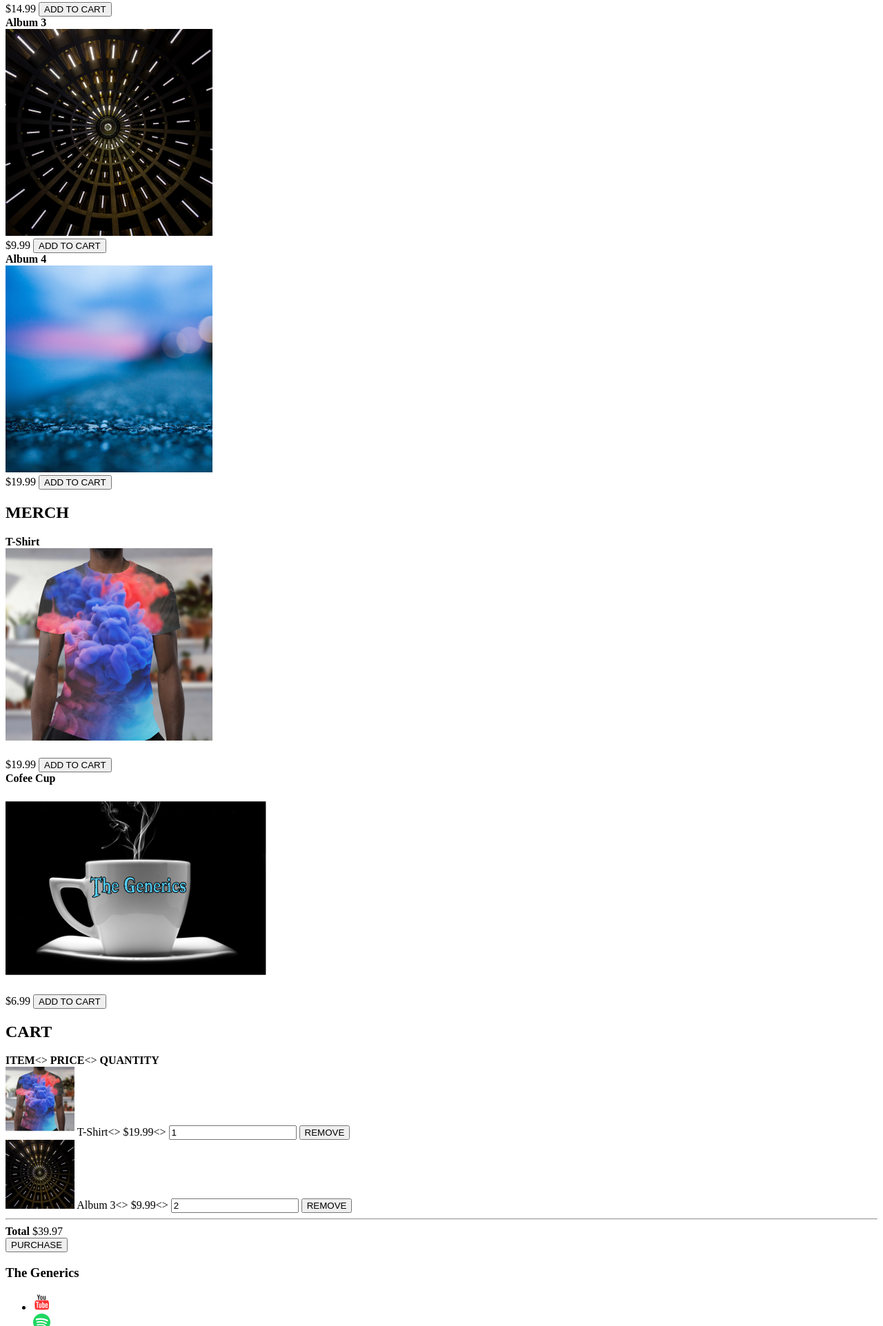
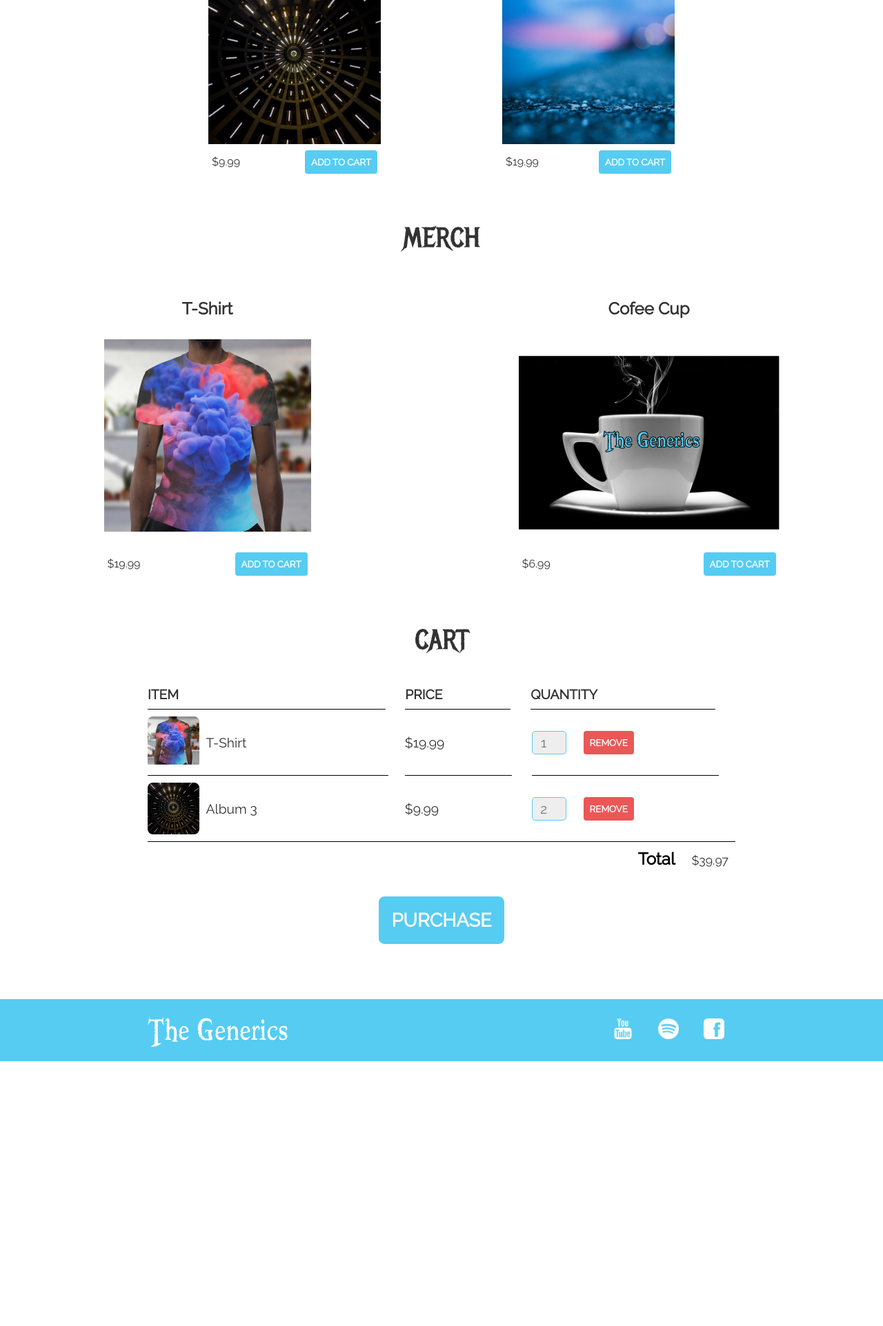
Before and after one commit to Tryt4n/strona-zespolu, a plain HTML site: page store.html in a window 1280 px wide. Shown: the part 877-2800 px from the top of the page at 69% size. After the commit the page ends 2416 px from the top, so only its background shows below. Drawn offline with Linux system fonts and the light colour scheme.

Commit message:
Ostateczna wersja

```diff
--- a/store.html
+++ b/store.html
@@ -6,12 +6,13 @@
     <meta name="viewport" content="width=device-width, initial-scale=1.0">
     <meta name="author" content="Tryt4n">
     <meta name="description" content="This is the description">
+    <link rel="stylesheet" href="style.css">
     <title>The Generics | STORE</title>
 </head>
 
 <body>
-    <header>
-        <nav>
+    <header class="main-header">
+        <nav class="nav main-nav">
 
             <ul>
                 <li><a href="index.html">HOME</a></li>
@@ -19,126 +20,135 @@
                 <li><a href="about.html">ABOUT</a></li>
             </ul>
         </nav>
-        <hr>
-        <h1>The Generics</h1>
+        <h1 class="band-name band-name-large">The Generics</h1>
     </header>
 
-    <section>
-        <h2>MUSIC</h2>
-        <div>
-            <div>
-                <strong>Album 1</strong>
-            </div>
-            <img src="zdjęcia/Album 1.png">
-            <div><span>$12.99</span>
-                <button type="button">ADD TO CART</button></div>
+    <section class="container content-section">
+        <h2 class="section-header">MUSIC</h2>
+        <div class="shop-items">
+            <div class="shop-item">
+                <span class="shop-item-title">Album 1</span>
+                <img class="shop-item-image" src="zdjęcia/Album 1.png">
+                <div class="shop-item-details">
+                <span class="shop-item-price">$12.99</span>
+                <button class="btn btn-primary" type="button">ADD TO CART</button></div>
             </div>
 
-        <div>
-            <div>
-                <strong>Album 2</strong>
-            </div>
-            <img src="zdjęcia/Album 2.png">
-            <div><span>$14.99</span>
-                <button type="button">ADD TO CART</button></div>
+            <div class="shop-item">
+                <span class="shop-item-title">Album 2</span>
+                <img class="shop-item-image" src="zdjęcia/Album 2.png">
+                <div class="shop-item-details">
+                <span class="shop-item-price">$14.99</span>
+                <button class="btn btn-primary" type="button">ADD TO CART</button></div>
             </div>
 
-        <div>
-            <div>
-                <strong>Album 3</strong>
-            </div>
-            <img src="zdjęcia/Album 3.png">
-            <div><span>$9.99</span>
-                <button type="button">ADD TO CART</button></div>
+            <div class="shop-item">
+                <span class="shop-item-title">Album 3</span>
+                <img class="shop-item-image" src="zdjęcia/Album 3.png">
+                <div class="shop-item-details">
+                <span class="shop-item-price">$9.99</span>
+                <button class="btn btn-primary" type="button">ADD TO CART</button></div>
             </div>
 
-        <div>
-            <div>
-                <strong>Album 4</strong>
+            <div class="shop-item">
+                <span class="shop-item-title">Album 4</span>
+                <img class="shop-item-image" src="zdjęcia/Album 4.png">
+                <div class="shop-item-details">
+                <span class="shop-item-price">$19.99</span>
+                <button class="btn btn-primary" type="button">ADD TO CART</button></div>
             </div>
-            <img src="zdjęcia/Album 4.png">
-            <div><span>$19.99</span>
-                <button type="button">ADD TO CART</button></div>
     </div>
     </section>
 
     <section>
-        <h2>MERCH</h2>
-        <div>
-            <div>
-                <strong>T-Shirt</strong>
-            </div>
+        <h2 class="section-header">MERCH</h2>
+        <div class="shop-items">
+                <div class="shop-item">
+                    <span class="shop-item-title">T-Shirt</span>
                     <img src="zdjęcia/Shirt.png">
-            <div><span>$19.99</span>
-                <button type="button">ADD TO CART</button></div>
+                    <div class="shop-item-details">
+                    <span class="shop-item-price">$19.99</span>
+                    <button class="btn btn-primary" type="button">ADD TO CART</button></div>
                 </div>
 
-        <div>
-            <div>
-                <strong>Cofee Cup</strong>
+                <div class="shop-item">
+                    <span class="shop-item-title">Cofee Cup</span>
+                    <img src="zdjęcia/Cofee.png">
+                    <div class="shop-item-details">
+                    <span class="shop-item-price">$6.99</span>
+                    <button class="btn btn-primary" type="button">ADD TO CART</button></div>
                 </div>
-            <img src="zdjęcia/Cofee.png">
-            <div><span>$6.99</span>
-                <button type="button">ADD TO CART</button></div>
             </div>
         </section>
 
-    <section>
-        <h2>CART</h2>
-        <div>
-            <strong>ITEM</strong>&lt;&gt;
-            <strong>PRICE</strong>&lt;&gt;
-            <strong>QUANTITY</strong>
+        <section class="container content-section">
+            <h2 class="section-header">CART</h2>
+            <div class="cart-row">
+                <span class="cart-item cart-header cart-column">ITEM</span>
+                <span class="cart-price cart-header cart-column">PRICE</span>
+                <span class="cart-quantity cart-header cart-column">QUANTITY</span>
             </div>
 
-        <div>
-            <img src="zdjęcia/Shirt.png" width="100">
-            <span>T-Shirt</span>&lt;&gt;
-            <span>$19.99</span>&lt;&gt;
-            <input type="number" value="1">
-            <button type="button">REMOVE</button>
+            <div class="cart-items">
+
+                    <div class="cart-row">
+                        <div class="cart-item cart-column">
+                            <img class="cart-item-image" src="zdjęcia/Shirt.png" width="100">
+                            <span class="cart-item-title">T-Shirt</span>
+                        </div>
+                        <span class="cart-price cart-column">$19.99</span>
+                        <div class="cart-quantity cart-column">
+                            <input class="cart-quantity-input" type="number" value="1">
+                            <button class="btn cart-btn-remove" type="button">REMOVE</button>
+                        </div>
                     </div>
 
-        <div>
-            <img src="zdjęcia/Album 3.png" width="100">
-            <span>Album 3</span>&lt;&gt;
-            <span>$9.99</span>&lt;&gt;
-            <input type="number" value="2">
-            <button type="button">REMOVE</button>
+                    <div class="cart-row">
+                        <div class="cart-item cart-column">
+                            <img class="cart-item-image" src="zdjęcia/Album 3.png" width="100">
+                            <span class="cart-item-title">Album 3</span>
                         </div>
-        <hr>
-
-        <div>
-            <strong>Total</strong>
-            <span>$39.97</span>
+                        <span class="cart-price cart-column">$9.99</span>
+                        <div class="cart-quantity cart-column">
+                            <input class="cart-quantity-input" type="number" value="2">
+                            <button class="btn cart-btn-remove" type="button">REMOVE</button>
+                        </div>
                     </div>
 
-        <div>
-            <button type="button">PURCHASE</button>
             </div>
+
+
+        <div class="cart-total">
+            <span class="cart-total-title">Total</span>
+            <span class="cart-total-price">$39.97</span>
+        </div>
+
+            <button class="btn btn-primary cart-btn-purchase" type="button">PURCHASE</button>
 
     </section>
 
 
-    <footer>
-        <h3>The Generics</h3>
-        <ul>
+    <footer class="main-footer">
+        <div class="container main-footer-container">
+            <h3 class="band-name">The Generics</h3>
+            <ul class="nav footer-nav">
                 <li>
                     <a href="https://www.youtube.com" target="_blank">
-                    <img src="logo/YouTube Logo.png">
+                        <img src="logo/YouTube Logo white.png">
                     </a>
                 </li>
                 <li>
                     <a href="https://www.spotify.com" target="_blank">
-                    <img src="logo/Spotify Logo.png">
+                        <img src="logo/Spotify Logo white.png">
                     </a>
                 </li>
                 <li>
                     <a href="https://www.facebook.com" target="_blank">
-                    <img src="logo/Facebook Logo.png">
+                        <img src="logo/Facebook Logo white.png">
                     </a>
                 </li>
             </ul>
+        </div>
     </footer>
 </body>
 
--- /dev/null
+++ b/style.css
@@ -0,0 +1,329 @@
+@import url('https://fonts.googleapis.com/css?family=Raleway:300,400');
+@import url('https://fonts.googleapis.com/css?family=Metal+Mania');
+
+@font-face {
+font-family: "Booter - Zero Zero";
+src: url("fonts/Booter\ -\ Zero\ Zero.woff") format("woff"),
+url("fonts/Booter\ -\ Zero\ Zero.woff2") format("woff2");
+font-weight: normal;
+font-style: normal;
+}
+
+* {
+    box-sizing: border-box;
+    font-family: Raleway;
+    color: #777;}
+
+html, body {
+    margin: 0;
+    padding: 0;}
+.nav ul {
+    margin: 0;}
+
+.nav li {
+    display: inline;}
+
+.nav a {
+display:inline-block;
+padding: 0.5em;
+color: white;
+text-decoration: none;}
+
+.nav a:hover {
+    color: rgba(255, 255, 255, .8);
+    background-color:rgba(255, 255, 255, .3);
+    border-radius: 20px;}
+
+.main-nav {
+    text-align: center;
+    font-size: 1.1em;
+    font-weight: lighter;
+    border-bottom: 1px solid rgba(255, 255, 255, .3);}
+
+.main-nav li {
+    padding: 5%;}
+
+.main-header {
+    background-image: url("zdjęcia/Header\ Background.jpg");
+    background-size: cover;
+    background-color: rgba(0, 0, 0, .6);
+    background-blend-mode: multiply;
+    padding-bottom: 30px;}
+
+.band-name{
+    text-align: center;
+    margin: 0;
+    font-size: 4em;
+    font-family: "Booter - Zero Zero";
+    font-weight: normal;
+    color: rgb(255, 255, 255);
+}
+
+.band-name-large{
+font-size: 9em;;
+}
+
+.content-section {
+    margin: 1em;
+}
+
+.container {
+    max-width: 900px;
+    margin: 0 auto;
+    padding: 0 1.5em;
+}
+
+.section-header {
+    font-family: "Metal Mania";
+    font-weight: normal;
+    color: #333;
+    text-align: center;
+    font-size: 2.5em;
+}
+
+.about-band-image {
+float: left;
+height: 200px; width: 200px;
+margin: 15px;
+border-radius: 50%;
+}
+
+.main-footer {
+    background-color: rgb(86, 204, 242);
+    color: white;
+    padding: 0.25em 0;
+}
+
+.main-footer-container {
+    display: flex;
+    align-items: center;
+}
+
+.main-footer-container ul {
+    flex-grow: 1;
+    text-align: end;
+}
+
+.footer-nav li {
+    padding: 0 0.5em;
+}
+
+.footer-nav img {
+    width: 30px;
+    height: 30px;
+}
+
+.btn {
+    text-align: center;
+    vertical-align: middle;
+    padding: 0.67em;
+    cursor: pointer;
+}
+
+.btn-header {
+    margin: 0.5em 15% 2em 15%;
+    color: white;
+    border: 2px solid rgb(86, 204, 242);
+    background-color: rgba(255, 255, 255, .1);
+    border-radius: 0;
+    font-size: 1.5em;
+    font-weight: lighter;
+    padding-left: 2em;
+    padding-right: 2em;
+}
+
+.btn-header:hover {
+    background-color: rgba(255, 255, 255, .3);
+}
+
+.btn-play {
+    display: block; /* aby marginesy były auto trzeba zmienić przycisk na block, ponieważ nie jest block level element*/
+    margin: 0 auto;
+    color:  rgb(86, 204, 242);
+    font-size: 4em;
+    border-radius: 50%;
+    padding: 0;
+    width: 100px; height: 100px;
+}
+
+.tour-row {
+    border-bottom: 1px solid black;
+    padding-bottom: 1em;
+    margin-bottom: 1em;
+}
+
+.tour-row:last-child { /* odnosi się tylko do ostatniego child, istnieje też first child*/
+    border-bottom: none;
+}
+
+.tour-item {
+    display: inline-block; /* teraz zachowuje się jak blok - można ustawić width i hight */
+    padding-right: 0.5em;
+
+}
+
+.tour-date {
+    color: #555;
+    font-weight: bold;
+    width: 11%;
+}
+
+.tour-city {
+    width: 25%;
+}
+
+.tour-place {
+    width: 40%;
+}
+
+.tour-btn {
+    max-width: 20%;
+}
+
+.btn-primary {
+    color: white;
+    background-color: rgb(86, 204, 242);
+    border: none;
+    border-radius: 0.3em;
+    font-weight: bold;
+}
+
+.btn-primary:hover {
+    background-color: rgba(86, 204, 242, .8);
+}
+
+.shop-item {
+    margin: 30px;
+}
+
+.shop-item-title {
+    display: block;
+    width: 100%;
+    text-align: center;
+    font-weight: bold;
+    font-size: 1.5em;
+    color: #333;
+    margin-bottom: 30px;
+}
+
+.shop-item-image {
+    height: 250px;
+}
+
+.shop-item-details {
+    display: flex;
+    align-items: center;
+    padding: 5px;
+}
+
+.shop-item-price {
+    flex-grow: 1;
+    color: #333;
+}
+
+.shop-items {
+    display: flex;
+    flex-wrap: wrap;
+    justify-content: space-around;
+}
+
+.cart-btn-purchase {
+    display: block;
+    margin: 40px auto 80px auto;
+    font-size: 1.7em;
+}
+
+.cart-header {
+    font-weight: bold;
+    font-size: 1.2em;
+    color: #333;
+}
+
+.cart-column {
+    display: flex;
+    align-items: center;
+    border-bottom: 1px solid black;
+    margin-right: 1.5em;
+    padding-bottom: 10px;
+    margin-top: 10px;
+}
+
+.cart-row {
+    display: flex;
+    justify-content: space-between;
+}
+
+.cart-item {
+    width: 45%;
+}
+
+.cart-price {
+    width: 20%;
+    font-size: 1.2em;
+    color: #333;
+}
+
+.cart-quantity {
+    width: 35%;
+}
+
+.cart-item-title {
+    color: #333;
+    margin-left: .5em;
+    font-size: 1.2em;
+}
+
+.cart-item-image {
+    width: 75px;
+    border-radius: 10%;
+}
+
+.cart-btn-remove {
+    background-color: #eb5757;
+    color: white;
+    border: none;
+    border-radius: .3em;
+    font-weight: bold;
+}
+
+.cart-btn-remove:hover {
+    background-color: #CC4C4C;
+}
+
+.cart-quantity-input {
+    height: 34px;
+    width: 50px;
+    border-radius: 5px;
+    border: 1px solid #56CCF2;
+    background-color: #eee;
+    padding: 0%;
+    text-align: center;
+    font-size: 1.2em;
+    margin-right: 25px;
+}
+
+.cart-row:last-child {
+    border-bottom: 1px solid black;
+}
+
+.cart-row:last-child .cart-column {
+    border: none;
+}
+
+.cart-total {
+    text-align: end;
+    margin-top: 10px;
+    margin-right: 10px;
+}
+
+.cart-total-title{
+    font-weight: bold;
+    font-size: 1.5em;
+    color: black;
+    margin-right: 20px;
+}
+
+.cart-total-price {
+    color: #333;
+    font-size: 1.1em;
+}
```
Also changed, not shown: about.html (+15 -14 lines), index.html (+50 -51 lines), fonts/Booter - Zero Zero.woff (added), fonts/Booter - Zero Zero.woff2 (added), logo/Facebook Logo white.png (added), logo/Spotify Logo white.png (added), logo/YouTube Logo white.png (added), zdjęcia/Header Background.jpg (added), 1 other file. Lines whose indentation alone changed are shown as unchanged.
